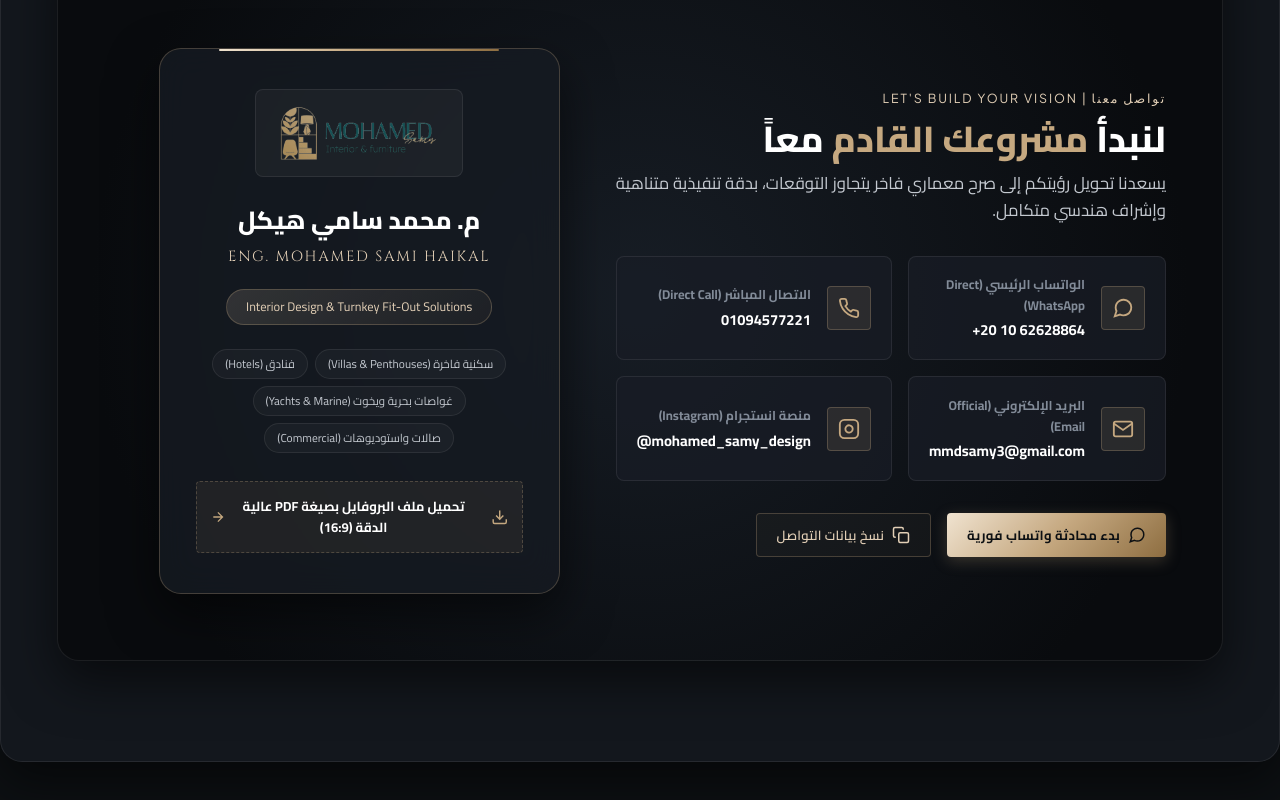
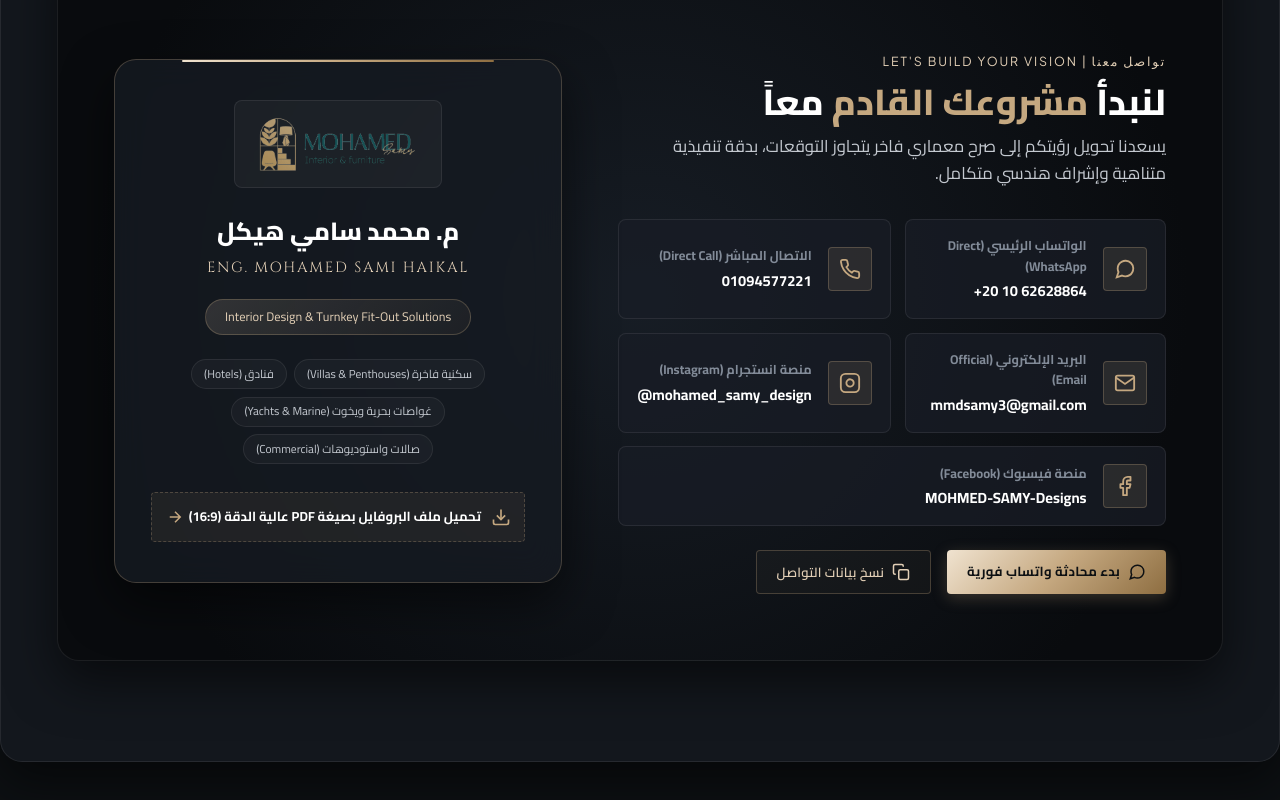
Before and after one commit to youssef999/mohamed_samy, a plain HTML site: page index.html in a window 1280 px wide. Shown: the part 6335-7135 px from the top of the page. Drawn offline with Linux system fonts and the light colour scheme.

Commit message:
feat: add Facebook platform link & MOHMED-SAMY-Designs to contact matrix & PDF

```diff
--- a/app.js
+++ b/app.js
@@ -523,7 +523,8 @@
     const contactSummary = `م. محمد سامي هيكل — تصميم داخلي وتشطيبات متكاملة
 هاتف وواتساب: +201062628864 / 01094577221
 البريد الإلكتروني: mmdsamy3@gmail.com
-انستجرام: https://www.instagram.com/reel/DP4LClsjc0o/?stkn=OW15cXIzcTJjM3Y2`;
+انستجرام: https://www.instagram.com/reel/DP4LClsjc0o/?stkn=OW15cXIzcTJjM3Y2
+فيسبوك: https://www.facebook.com/share/1J64SXxzkk/?mibextid=wwXIfr`;
 
     if (navigator.clipboard) {
       navigator.clipboard.writeText(contactSummary).then(() => {
--- a/index.html
+++ b/index.html
@@ -809,13 +809,24 @@
               </a>
 
               <!-- Instagram Profile -->
-              <a href="https://www.instagram.com/reel/DP4LClsjc0o/?stkn=OW15cXIzcTJjM3Y2" target="_blank" class="contact-card-item">
+              <a href="https://www.instagram.com/reel/DP4LClsjc0o/?stkn=OW15cXIzcTJjM3Y2" target="_blank" rel="noopener noreferrer" class="contact-card-item">
                 <div class="contact-card-icon">
                   <svg width="22" height="22" viewBox="0 0 24 24" fill="none" stroke="currentColor" stroke-width="2"><rect x="2" y="2" width="20" height="20" rx="5" ry="5"/><path d="M16 11.37A4 4 0 1 1 12.63 8 4 4 0 0 1 16 11.37z"/><line x1="17.5" y1="6.5" x2="17.51" y2="6.5"/></svg>
                 </div>
                 <div class="contact-card-details">
                   <h5>منصة انستجرام (Instagram)</h5>
                   <p>@mohamed_samy_design</p>
+                </div>
+              </a>
+
+              <!-- Facebook Profile -->
+              <a href="https://www.facebook.com/share/1J64SXxzkk/?mibextid=wwXIfr" target="_blank" rel="noopener noreferrer" class="contact-card-item full-width">
+                <div class="contact-card-icon">
+                  <svg width="22" height="22" viewBox="0 0 24 24" fill="none" stroke="currentColor" stroke-width="2" stroke-linecap="round" stroke-linejoin="round"><path d="M18 2h-3a5 5 0 0 0-5 5v3H7v4h3v8h4v-8h3l1-4h-4V7a1 1 0 0 1 1-1h3z"/></svg>
+                </div>
+                <div class="contact-card-details">
+                  <h5>منصة فيسبوك (Facebook)</h5>
+                  <p>MOHMED-SAMY-Designs</p>
                 </div>
               </a>
             </div>
--- a/style.css
+++ b/style.css
@@ -1596,19 +1596,23 @@ body.mode-scroll .profile-page {
 .contact-cards-matrix {
   display: grid;
   grid-template-columns: 1fr 1fr;
-  gap: 1rem;
-  margin-bottom: 2rem;
+  gap: 0.85rem;
+  margin-bottom: 1.5rem;
 }
 
 .contact-card-item {
   background: var(--bg-card);
   border: 1px solid var(--border-subtle);
   border-radius: var(--radius-md);
-  padding: 1.1rem 1.25rem;
+  padding: 0.95rem 1.15rem;
   display: flex;
   align-items: center;
   gap: 1rem;
   transition: var(--transition-smooth);
+}
+
+.contact-card-item.full-width {
+  grid-column: span 2;
 }
 
 .contact-card-item:hover {
```
Also changed, not shown: 3 other files.
